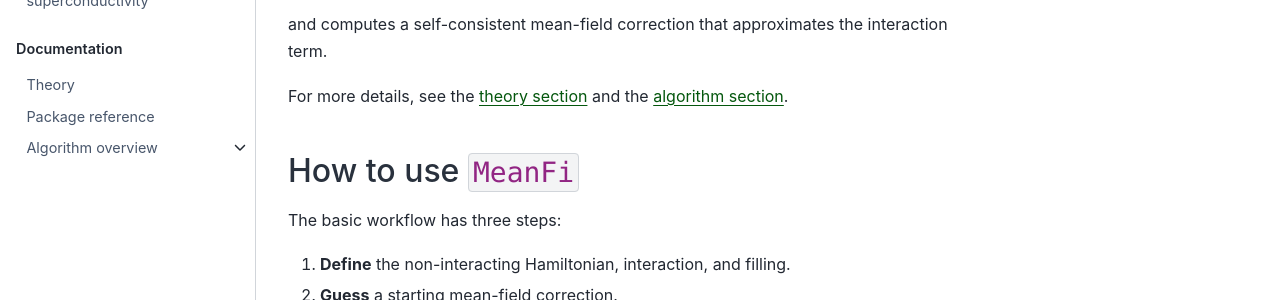
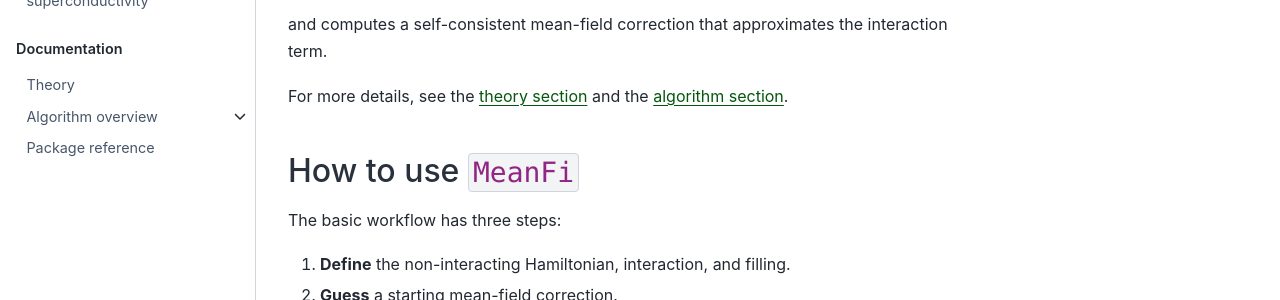
Before and after one commit to quantum-tinkerer/MeanFi, a Sphinx documentation site: the page built from docs/source/index.md, in a window 1280 px wide. Shown: the part 342-642 px from the top of the page. Built offline with Sphinx 7.4.7 and the Sphinx Book theme 1.1.4, drawn with Linux system fonts in a browser that asks for light colours; pages that are not in the unit, such as notebooks, are missing from menus.

````diff
--- a/docs/source/index.md
+++ b/docs/source/index.md
@@ -27,8 +27,8 @@ tutorial/strained_graphene.md
 :caption: Documentation
 
 documentation/theory/index.md
+documentation/algorithms/index.md
 documentation/meanfi.md
-documentation/algorithms/index.md
 CHANGELOG.md
 AUTHORS.md
 ```
````
